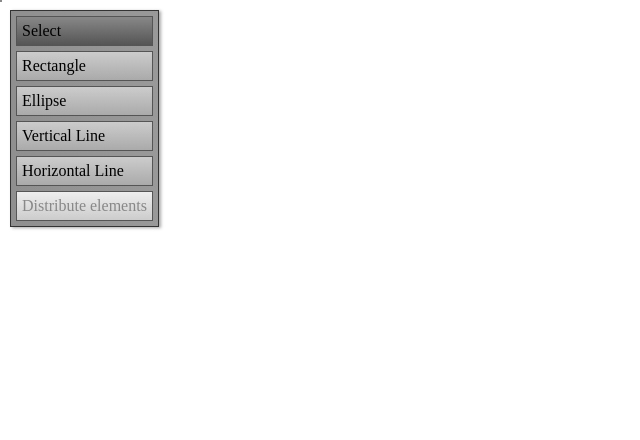
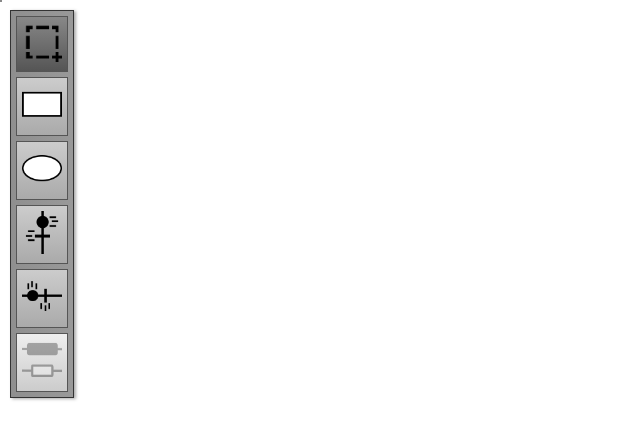
Before and after one commit to Gothor/StickyLine, a plain HTML site: page index.html in a window 1280 px wide. Shown: the whole page, without its empty margins (0-640 px from the left). Drawn offline with Linux system fonts and the light colour scheme.

Commit message:
Add icons

```diff
--- a/script.js
+++ b/script.js
@@ -544,12 +544,21 @@ document.addEventListener('keydown', onKeyDown);
 
 class Function {
 
-    constructor(name) {
+    constructor(name, image) {
         this.name = name;
         this.domNode = document.createElement('div');
-        this.domNode.innerHTML = this.name;
         this.domNode.addClass('tool');
         this.domNode.addEventListener('click', this.onClick.bind(this));
+
+        if (image) {
+            this.image = image;
+            let imageNode = new Image();
+            imageNode.src = image;
+            imageNode.alt = imageNode.title = this.name;
+            this.domNode.appendChild(imageNode);
+        } else {
+            this.domNode.innerHTML = this.name;
+        }
     }
 
     appendTo(o) {
@@ -577,16 +586,16 @@ class Function {
 
 class Command extends Function {
 
-    constructor(name, selected) {
-        super(name);
+    constructor(name, image, selected) {
+        super(name, image);
     }
 
 }
 
 class Tool extends Function {
 
-    constructor(name, selected) {
-        super(name);
+    constructor(name, image, selected) {
+        super(name, image);
 
         this.setSelected(selected);
     }
@@ -608,7 +617,7 @@ class Tool extends Function {
 class VerticalLine extends Tool {
 
     constructor(selected) {
-        super('Vertical Line', selected);
+        super('Vertical Line', 'images/stickyline-verticale.png', selected);
     }
 
     onMouseDown(e, didSomething) {
@@ -629,7 +638,7 @@ class VerticalLine extends Tool {
 class HorizontalLine extends Tool {
 
     constructor(selected) {
-        super('Horizontal Line', selected);
+        super('Horizontal Line', 'images/stickyline-horizontale.png', selected);
     }
 
     onMouseDown(e, didSomething) {
@@ -649,8 +658,8 @@ class HorizontalLine extends Tool {
 
 class ShapeTool extends Tool {
 
-    constructor(name, selected) {
-        super(name, selected);
+    constructor(name, image, selected) {
+        super(name, image, selected);
 
         this.rect = {};
         this.hide();
@@ -732,7 +741,7 @@ class ShapeTool extends Tool {
 class Select extends ShapeTool {
 
     constructor(selected) {
-        super('Select', selected);
+        super('Select', 'images/rectangle-selection.png', selected);
 
         this.shapeNode = document.createElement('div').addClass('selection');
         this.selecting = false;
@@ -791,8 +800,8 @@ class Select extends ShapeTool {
 
 class DrawShapeTool extends ShapeTool {
 
-    constructor(name, selected) {
-        super(name, selected);
+    constructor(name, image, selected) {
+        super(name, image, selected);
 
         this.shape = null;
         this.drawing = false;
@@ -838,6 +847,15 @@ class DrawShapeTool extends ShapeTool {
     }
 
     onMouseUp(e) {
+        if (this.shape.width === 0 || this.shape.height === 0) {
+            let i = objects.indexOf(this.shape);
+            if (i >= 0) {
+                objects.splice(i, 1);
+            }
+            this.shape.domNode.parentNode.removeChild(this.shape.domNode);
+            delete this.shape;
+        }
+
         this.drawing = false;
         this.shape = null;
     }
@@ -848,7 +866,7 @@ class DrawShapeTool extends ShapeTool {
 
 class DrawRectangle extends DrawShapeTool {
     constructor(selected) {
-        super('Rectangle', selected);
+        super('Rectangle', 'images/rectangle.png', selected);
     }
 
     createShape() {
@@ -858,7 +876,7 @@ class DrawRectangle extends DrawShapeTool {
 
 class DrawEllipse extends DrawShapeTool {
     constructor(selected) {
-        super('Ellipse', selected);
+        super('Ellipse', 'images/ellipse.png', selected);
     }
 
     createShape() {
@@ -869,7 +887,7 @@ class DrawEllipse extends DrawShapeTool {
 class LeftVerticalAlignment extends Command {
 
     constructor() {
-        super('Left Vertical Alignment');
+        super('Left Vertical Alignment', 'images/alignement-vertical-gauche.png');
     }
 
     onClick(e) {
@@ -895,7 +913,7 @@ class LeftVerticalAlignment extends Command {
 class CenterVerticalAlignment extends Command {
 
     constructor() {
-        super('Center Vertical Alignment');
+        super('Center Vertical Alignment', 'images/alignement-vertical-centre.png');
     }
 
     onClick(e) {
@@ -920,7 +938,7 @@ class CenterVerticalAlignment extends Command {
 class RightVerticalAlignment extends Command {
 
     constructor() {
-        super('Right Vertical Alignment');
+        super('Right Vertical Alignment', 'images/alignement-vertical-droite.png');
     }
 
     onClick(e) {
@@ -946,7 +964,7 @@ class RightVerticalAlignment extends Command {
 class TopHorizontalAlignment extends Command {
 
     constructor() {
-        super('Top Horizontal Alignment');
+        super('Top Horizontal Alignment', 'images/alignement-horizontal-haut.png');
     }
 
     onClick(e) {
@@ -972,7 +990,7 @@ class TopHorizontalAlignment extends Command {
 class CenterHorizontalAlignment extends Command {
 
     constructor() {
-        super('Center Horizontal Alignment');
+        super('Center Horizontal Alignment', 'images/alignement-horizontal-centre.png');
     }
 
     onClick(e) {
@@ -997,7 +1015,7 @@ class CenterHorizontalAlignment extends Command {
 class BottomHorizontalAlignment extends Command {
 
     constructor() {
-        super('Bottom Horizontal Alignment');
+        super('Bottom Horizontal Alignment', 'images/alignement-horizontal-bas.png');
     }
 
     onClick(e) {
@@ -1023,7 +1041,7 @@ class BottomHorizontalAlignment extends Command {
 class VerticalDistribution extends Command {
 
     constructor() {
-        super('Vertical Distribution');
+        super('Vertical Distribution', 'images/distribution-verticale-centre.png');
     }
 
     getSelectedObjects() {
@@ -1051,7 +1069,7 @@ class VerticalDistribution extends Command {
 class HorizontalDistribution extends Command {
 
     constructor() {
-        super('Horizontal Distribution');
+        super('Horizontal Distribution', 'images/distribution-horizontale-centre.png');
     }
 
     getSelectedObjects() {
@@ -1079,7 +1097,7 @@ class HorizontalDistribution extends Command {
 class DistributeLine extends Function {
 
     constructor() {
-        super("Distribute elements");
+        super("Distribute elements", 'images/distribution-verticale-centre.png');
 
         this.disable();
     }
--- a/style.less
+++ b/style.less
@@ -22,6 +22,7 @@ body,
     left: 10px;
     top: 10px;
     box-shadow: 2px 1px 3px #aaa;
+    text-align: center;
 
     .tool {
         background-image: linear-gradient(#ccc, #aaa);
@@ -41,6 +42,14 @@ body,
         &.disable {
             background-image: linear-gradient(#eee, #ccc);
             color: #888;
+
+            img {
+                opacity: 0.3;
+            }
+        }
+
+        img {
+            width: 40px;
         }
     }
 }
```
Also changed, not shown: images/alignement-horizontal-bas.png (added), images/alignement-horizontal-centre.png (added), images/alignement-horizontal-haut.png (added), images/alignement-vertical-centre.png (added), images/alignement-vertical-droite.png (added), images/alignement-vertical-gauche.png (added), images/distribution-horizontale-centre.png (added), images/distribution-horizontale-droite.png (added), images/distribution-horizontale-gauche.png (added), images/distribution-verticale-bas.png (added), images/distribution-verticale-centre.png (added), images/distribution-verticale-haut.png (added), images/ellipse.png (added), images/rectangle-selection.png (added), 3 more files, 1 other file.
